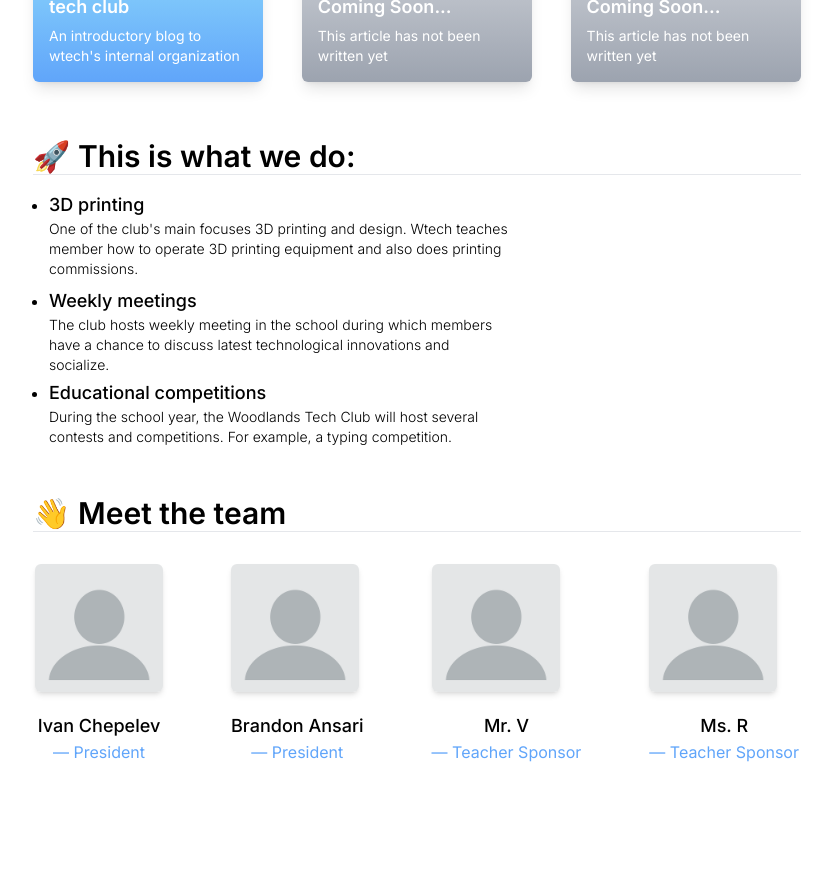
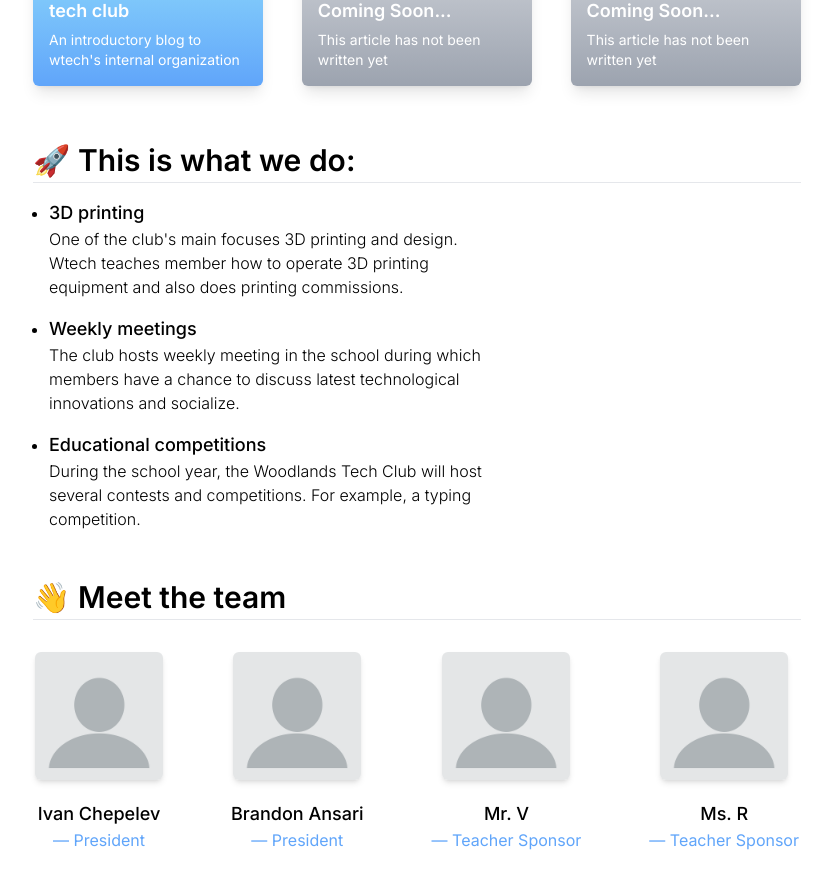
Before and after one commit to woodlands-tech-club/wtech-website, a SvelteKit app: page / in a window 1280 px wide. Shown: the part 620-1504 px from the top of the page, without its empty margins (223-1055 px from the left). Before the commit the page ends 1416 px from the top, so only its background shows below. Built offline with nearby package versions, Linux system fonts and the light colour scheme.

Commit message:
more small design tweaks

```diff
--- a/src/components/Blog.svelte
+++ b/src/components/Blog.svelte
@@ -2,7 +2,7 @@
 	import Article from './Article.svelte';
 </script>
 
-<div class="flex items-center gap-3">
+<div class="flex items-center gap-3 mb-1">
 	<h2 class="text-3xl font-semibold">✒️ Blog</h2>
 	<h4 class="underline"><a href="/blog">View all</a></h4>
 </div>
--- a/src/components/Exec.svelte
+++ b/src/components/Exec.svelte
@@ -4,7 +4,7 @@
 	export let exec_img;
 </script>
 
-<div class="text-center m-auto mt-4">
+<div class="flex flex-col m-auto mt-4 items-center">
 	<img src={exec_img} alt={exec_name} class="w-32 h-32 shadow-md mb-5 rounded-md" />
 	<h3 class="text-lg font-medium">{exec_name}</h3>
 	<h4 class="text-blue-400">— {exec_role}</h4>
--- a/src/components/Team.svelte
+++ b/src/components/Team.svelte
@@ -2,7 +2,7 @@
 	import Exec from './Exec.svelte';
 </script>
 
-<h2 class="text-3xl font-semibold">👋 Meet the team</h2>
+<h2 class="text-3xl font-semibold mb-1">👋 Meet the team</h2>
 <hr />
 
 <ul class="mt-4 flex w-[100%] gap-16 flex-col sm:flex-row mb-8 flex-wrap">
--- a/src/components/WhatWeDo.svelte
+++ b/src/components/WhatWeDo.svelte
@@ -1,23 +1,23 @@
-<h2 class="text-3xl font-semibold">🚀 This is what we do:</h2>
+<h2 class="text-3xl font-semibold mb-1">🚀 This is what we do:</h2>
 <hr />
-<ul class=" list-disc mt-4 ml-4 mb-12 max-w-[60%]">
-	<li class="mt-2">
+<ul class=" list-disc mt-4 ml-4 mb-12 lg:max-w-[60%]">
+	<li class="mt-4">
 		<h3 class="text-lg font-medium">3D printing</h3>
-		<p class="text-sm font-light">
+		<p class="text-md font-light">
 			One of the club's main focuses 3D printing and design. Wtech teaches member how to operate 3D
 			printing equipment and also does printing commissions.
 		</p>
 	</li>
-	<li class="mt-2">
+	<li class="mt-4">
 		<h3 class="text-lg font-medium">Weekly meetings</h3>
-		<p class="text-sm font-light">
+		<p class="text-md font-light">
 			The club hosts weekly meeting in the school during which members have a chance to discuss
 			latest technological innovations and socialize.
 		</p>
 	</li>
-	<li class="mt-1">
+	<li class="mt-4">
 		<h3 class="text-lg font-medium">Educational competitions</h3>
-		<p class="text-sm font-light">
+		<p class="text-md font-light">
 			During the school year, the Woodlands Tech Club will host several contests and competitions.
 			For example, a typing competition.
 		</p>
--- a/src/routes/blog/+page.svelte
+++ b/src/routes/blog/+page.svelte
@@ -2,7 +2,7 @@
 	import Article from '../../components/Article.svelte';
 </script>
 
-<div class="flex items-center gap-3 mt-12">
+<div class="flex items-center gap-3 mt-12 mb-1">
 	<h2 class="text-3xl font-semibold">✒️ Blog</h2>
 </div>
 <hr />
```
